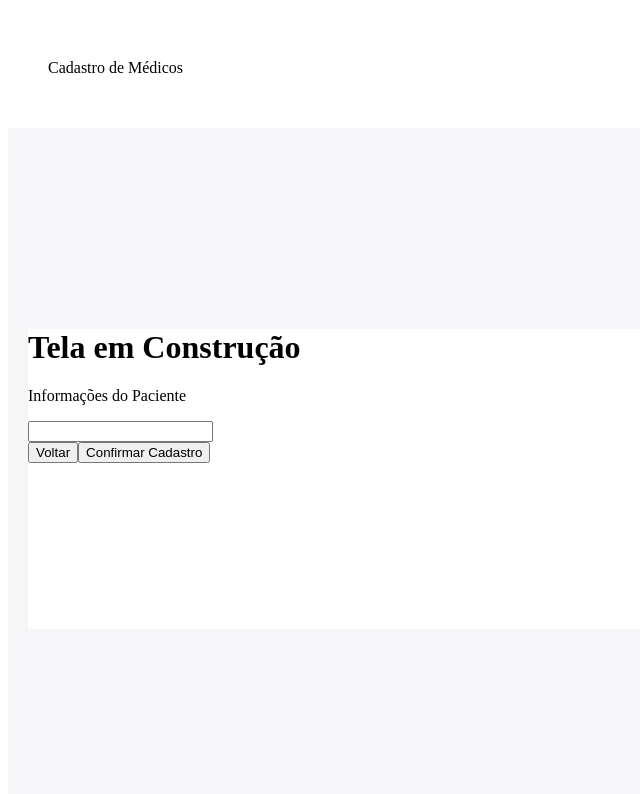
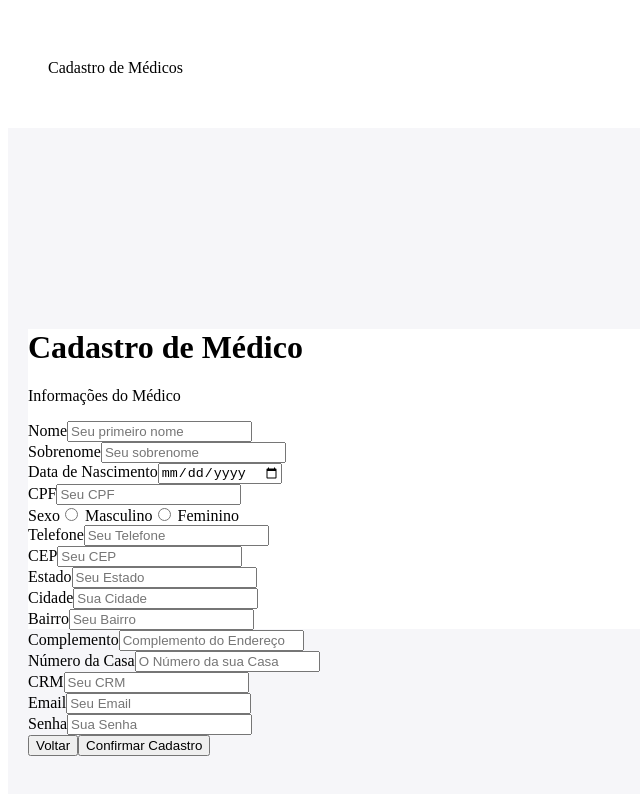
Before and after one commit to ES2-UFPI/seyfert-frontend, a Next.js app: page /cadastro-medico in a window 1280 px wide. Shown: the top 794 px of the page, without its empty margins (0-640 px from the left). Built offline with nearby package versions, Linux system fonts and the light colour scheme.

Commit message:
Adicionando Esboço das Telas#32

```diff
--- a/src/pages/cadastro-medico/index.tsx
+++ b/src/pages/cadastro-medico/index.tsx
@@ -22,11 +22,67 @@ const CadastroMedico = () => {
     <Layout titleHeader="Cadastro de Médicos" title="Cadastro de Médicos">
       <div className={styles.container}>
         <span>
-          <h1>Tela em Construção</h1>
+          <h1>Cadastro de Médico</h1>
         </span>
         <div>
-          <p>Informações do Paciente</p>
-          <input></input>
+          <p>Informações do Médico</p>
+          <label>Nome</label>
+          <input placeholder="Seu primeiro nome"></input>
+          <br></br>
+          <label>Sobrenome</label>
+          <input placeholder="Seu sobrenome"></input>
+          <br></br>
+          <label>Data de Nascimento</label>
+          <input type="date"></input>
+          <br></br>
+          <label>CPF</label>
+          <input type="text" placeholder="Seu CPF"></input>
+          <br></br>
+          <label>Sexo</label>
+          <input
+            type="radio"
+            id="masculino"
+            name="sexo"
+            value="masculino"
+          ></input>{" "}
+          Masculino
+          <input
+            type="radio"
+            id="feminino"
+            name="sexo"
+            value="feminino"
+          ></input>{" "}
+          Feminino
+          <br></br>
+          <label>Telefone</label>
+          <input type="text" placeholder="Seu Telefone"></input>
+          <br></br>
+          <label>CEP</label>
+          <input type="text" placeholder="Seu CEP"></input>
+          <br></br>
+          <label>Estado</label>
+          <input type="text" placeholder="Seu Estado"></input>
+          <br></br>
+          <label>Cidade</label>
+          <input type="text" placeholder="Sua Cidade"></input>
+          <br></br>
+          <label>Bairro</label>
+          <input type="text" placeholder="Seu Bairro"></input>
+          <br></br>
+          <label>Complemento</label>
+          <input type="text" placeholder="Complemento do Endereço"></input>
+          <br></br>
+          <label>Número da Casa</label>
+          <input type="text" placeholder="O Número da sua Casa"></input>
+          <br></br>
+          <label>CRM</label>
+          <input type="text" placeholder="Seu CRM"></input>
+          <br></br>
+          <label>Email</label>
+          <input type="email" placeholder="Seu Email"></input>
+          <br></br>
+          <label>Senha</label>
+          <input type="password" placeholder="Sua Senha"></input>
         </div>
         <button onClick={(e) => voltar()} className={styles.botao}>
           Voltar
```
Also changed, not shown: src/pages/cadastro-paciente/index.tsx (+50 -5 lines).
